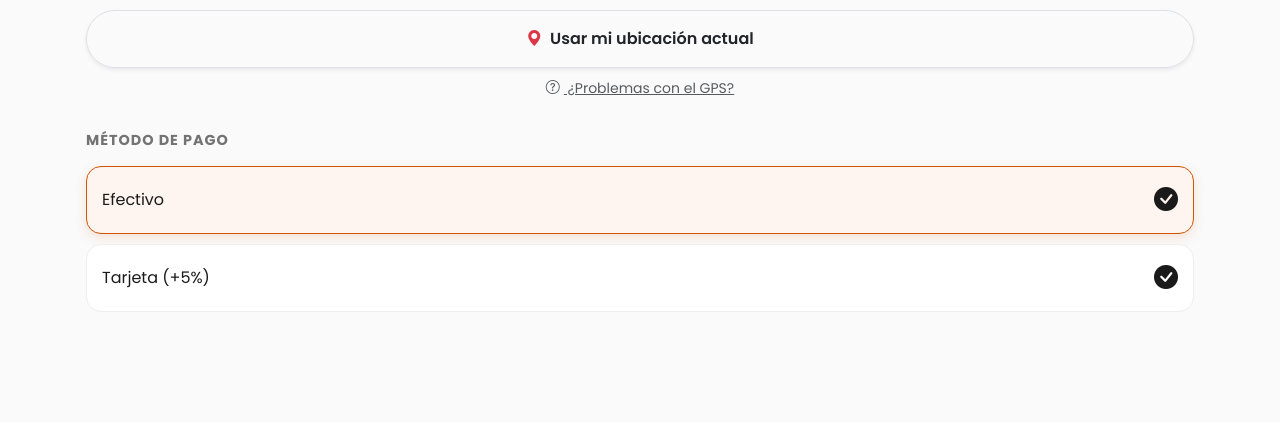
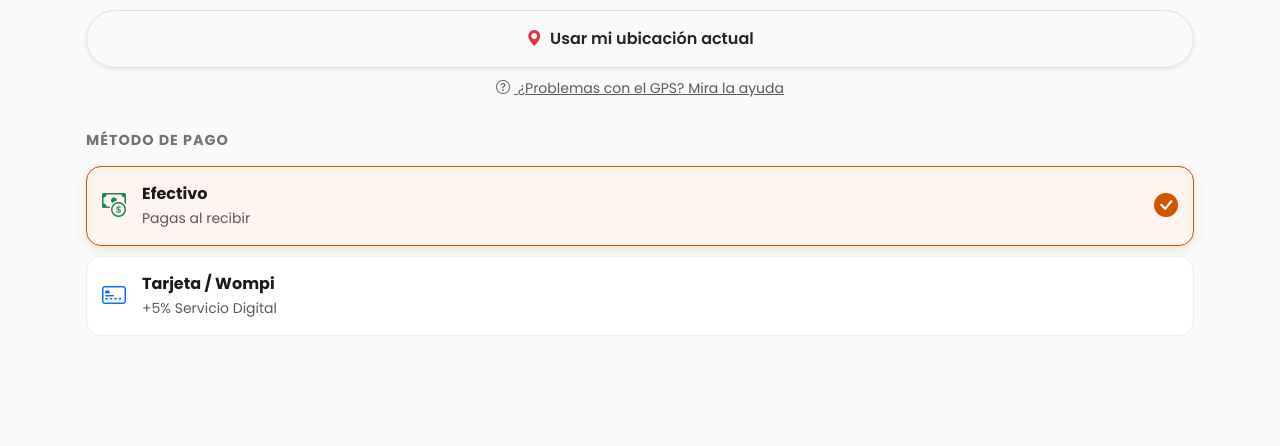
Before and after one commit to Alemancito/FoodBack, a Django app: template pedidos/templates/pedidos/checkout.html in a window 1280 px wide. Shown: the part 942-1388 px from the top of the page. Before the commit the page ends 1254 px from the top, so only its background shows below. Run offline with Django 5.2, Linux system fonts and the light colour scheme; tables that the repository leaves empty hold one stand-in row (values such as "Sample post"); the template is opened without the code that fills it: values that come from a table or form of the project are taken from there, most other values are stand-ins (such as "Sample title", 1, 10 or a date in 2020); some libraries are stand-ins or nearby versions.

Commit message:
añadiendo ultimos retoques a checkout.html y carrito vacio

```diff
--- a/pedidos/templates/pedidos/checkout.html
+++ b/pedidos/templates/pedidos/checkout.html
@@ -25,7 +25,7 @@
         input#phone_visual { border-radius: 16px; border: 1px solid #e5e7eb; background-color: #fff; padding-top: 10px; padding-bottom: 10px; height: 58px; }
         .form-section-title { font-size: 0.9rem; font-weight: 700; text-transform: uppercase; letter-spacing: 1px; margin: 30px 0 15px 0; opacity: 0.6; }
 
-        /* Contenedor Mapa Estilo Uber */
+        /* Mapa Uber Style */
         #map-container { position: relative; width: 100%; height: 250px; border-radius: var(--card-radius); overflow: hidden; border: 1px solid #eee; margin-bottom: 10px; }
         #map { width: 100%; height: 100%; background-color: #e9ecef; }
         .center-pin { position: absolute; top: 50%; left: 50%; transform: translate(-50%, -100%); z-index: 10; pointer-events: none; display: none; }
@@ -34,13 +34,15 @@
         .payment-option { display: none; }
         .payment-card { border: 1px solid #eee; border-radius: 15px; padding: 15px; cursor: pointer; transition: all 0.2s; background: white; display: flex; align-items: center; justify-content: space-between; margin-bottom: 10px; }
         .payment-option:checked + .payment-card { border-color: var(--color-accent); background-color: #fff5f0; box-shadow: 0 4px 12px rgba(211, 84, 0, 0.15); }
+        .payment-option:checked + .payment-card .bi-check-circle-fill { color: var(--color-accent); display: block; }
+        .check-icon { display: none; }
+
         .total-bar { position: fixed; bottom: 0; left: 0; width: 100%; background: white; padding: 20px; border-top-left-radius: 25px; border-top-right-radius: 25px; box-shadow: 0 -5px 20px rgba(0,0,0,0.05); z-index: 1050; }
         .btn-confirm { background-color: var(--color-dark); color: white; width: 100%; padding: 15px; border-radius: 15px; font-weight: 600; border: none; font-size: 1.1rem; transition: background 0.3s; }
         .btn-confirm:disabled { background-color: #ccc; cursor: not-allowed; opacity: 0.7; }
 
         .btn-trash-premium { width: 30px; height: 30px; border-radius: 8px; background-color: transparent; color: #b0b0b0; display: flex; align-items: center; justify-content: center; border: 1px solid transparent; transition: all 0.2s ease; cursor: pointer; }
 
-        /* SweetAlert Premium Estilos */
         .swal-premium-popup { border-radius: 24px !important; padding: 25px !important; font-family: 'Poppins', sans-serif !important; }
         .swal-premium-title { font-size: 1.5rem !important; font-weight: 700 !important; color: #111827 !important; }
         .swal-premium-confirm { border-radius: 12px !important; font-weight: 600 !important; padding: 12px 24px !important; background-color: #EF4444 !important; color: white !important; box-shadow: 0 4px 12px rgba(239, 68, 68, 0.3) !important; }
@@ -51,7 +53,7 @@
 <body>
 
     <div class="checkout-header">
-        <a href="{% url 'menu' %}" class="btn-back"><i class="bi bi-chevron-left"></i></a>
+        <a href="/" class="btn-back"><i class="bi bi-chevron-left"></i></a>
         <h5 class="m-0 fw-bold">Finalizar Pedido</h5>
     </div>
 
@@ -90,7 +92,7 @@
                     <div class="text-center py-4">
                         <i class="bi bi-cart-x fs-1 text-muted opacity-50"></i>
                         <p class="mt-2 text-muted">Tu carrito está vacío.</p>
-                        <a href="{% url 'menu' %}" class="btn btn-sm btn-outline-dark rounded-pill px-3">Ir al Menú</a>
+                        <a href="/" class="btn btn-sm btn-outline-dark rounded-pill px-3">Ir al Menú</a>
                     </div>
                 {% endif %}
             </div>
@@ -103,35 +105,39 @@
                 <div class="row g-2">
                     <div class="col-6"><div class="form-floating mb-2"><input type="text" class="form-control" id="nombre" name="nombre" placeholder="Nombre" required><label>Nombre</label></div></div>
                     <div class="col-6"><div class="form-floating mb-2"><input type="text" class="form-control" id="apellido" name="apellido" placeholder="Apellido" required><label>Apellido</label></div></div>
-                    <div class="col-12">
-                        <div class="mb-2 position-relative">
-                            <input type="tel" id="phone_visual" class="form-control" placeholder="WhatsApp">
-                            <input type="hidden" id="telefono_real" name="telefono">
-                        </div>
-                    </div>
+                    <div class="col-12"><div class="mb-2 position-relative"><input type="tel" id="phone_visual" class="form-control" placeholder="WhatsApp"><input type="hidden" id="telefono_real" name="telefono"></div></div>
                 </div>
 
                 <div class="form-section-title">Lugar de Entrega</div>
                 <div class="mb-3">
-                    <div class="form-floating mb-3">
-                        <textarea class="form-control" placeholder="Dirección" id="direccion" name="direccion" style="height: 90px; resize: none;" required></textarea>
-                        <label>Dirección exacta</label>
-                    </div>
+                    <div class="form-floating mb-3"><textarea class="form-control" placeholder="D" id="direccion" name="direccion" style="height: 90px; resize: none;" required></textarea><label>Dirección exacta</label></div>
                     <div id="map-container"><div id="map"></div><div id="uber-pin" class="center-pin"><i class="bi bi-geo-alt-fill"></i></div></div>
-                    <button type="button" class="btn btn-white border w-100 rounded-pill py-3 fw-semibold shadow-sm" onclick="detectarUbicacionInteligente(true)">
-                        <i class="bi bi-geo-alt-fill me-1 text-danger"></i> Usar mi ubicación actual
-                    </button>
-                    <div class="text-center mt-2">
-                        <a href="#" class="text-muted small fw-600" data-bs-toggle="modal" data-bs-target="#helpGPSModal">
-                            <i class="bi bi-question-circle me-1"></i> ¿Problemas con el GPS?
-                        </a>
-                    </div>
+                    <button type="button" class="btn btn-white border w-100 rounded-pill py-3 fw-semibold shadow-sm" onclick="detectarUbicacionInteligente(true)"><i class="bi bi-geo-alt-fill me-1 text-danger"></i> Usar mi ubicación actual</button>
+                    <div class="text-center mt-2"><a href="#" class="text-muted small fw-600" data-bs-toggle="modal" data-bs-target="#helpGPSModal"><i class="bi bi-question-circle me-1"></i> ¿Problemas con el GPS? Mira la ayuda</a></div>
                     <input type="hidden" name="latitud" id="lat"><input type="hidden" name="longitud" id="lng">
                 </div>
 
                 <div class="form-section-title">Método de Pago</div>
-                <label class="w-100"><input type="radio" name="metodo_pago" value="EFECTIVO" class="payment-option" checked onchange="actualizarTotal()"><div class="payment-card"><div>Efectivo</div><i class="bi bi-check-circle-fill fs-4 check-icon"></i></div></label>
-                <label class="w-100"><input type="radio" name="metodo_pago" value="TARJETA" class="payment-option" onchange="actualizarTotal()"><div class="payment-card"><div>Tarjeta (+5%)</div><i class="bi bi-check-circle-fill fs-4 check-icon"></i></div></label>
+                <label class="w-100">
+                    <input type="radio" name="metodo_pago" value="EFECTIVO" class="payment-option" checked onchange="actualizarTotal()">
+                    <div class="payment-card">
+                        <div class="d-flex align-items-center gap-3">
+                            <i class="bi bi-cash-coin fs-4 text-success"></i>
+                            <div><div class="fw-bold">Efectivo</div><small class="text-muted">Pagas al recibir</small></div>
+                        </div>
+                        <i class="bi bi-check-circle-fill fs-4 check-icon"></i>
+                    </div>
+                </label>
+                <label class="w-100">
+                    <input type="radio" name="metodo_pago" value="TARJETA" class="payment-option" onchange="actualizarTotal()">
+                    <div class="payment-card">
+                        <div class="d-flex align-items-center gap-3">
+                            <i class="bi bi-credit-card-2-front fs-4 text-primary"></i>
+                            <div><div class="fw-bold">Tarjeta / Wompi</div><small class="text-muted" style="color: var(--color-accent);">+5% Servicio Digital</small></div>
+                        </div>
+                        <i class="bi bi-check-circle-fill fs-4 check-icon"></i>
+                    </div>
+                </label>
 
                 <div class="total-bar">
                     <button type="submit" class="btn-confirm" id="btn-finalizar" disabled>Realizar Pedido <span id="total-display">${{ total_productos }}</span></button>
@@ -148,7 +154,7 @@
                     <ul class="nav nav-pills nav-fill mb-3"><li class="nav-item"><button class="nav-link active rounded-pill" data-bs-toggle="pill" data-bs-target="#tab-iphone">iPhone</button></li><li class="nav-item"><button class="nav-link rounded-pill" data-bs-toggle="pill" data-bs-target="#tab-android">Android</button></li></ul>
                     <div class="tab-content pt-2">
                         <div class="tab-pane fade show active" id="tab-iphone"><p class="small text-muted">1. Toca <b>"AA"</b> en Safari.<br>2. Configuración del sitio web.<br>3. Cambia Ubicación a <b>Permitir</b>.</p></div>
-                        <div class="tab-pane fade" id="tab-android"><p class="small text-muted">1. Activa el GPS del móvil.<br>2. Toca el candado junto a la URL.<br>3. Activa permisos de ubicación.</p></div>
+                        <div class="tab-pane fade" id="tab-android"><p class="small text-muted">1. Activa GPS.<br>2. Toca el candado junto a la URL.<br>3. Activa permisos de ubicación.</p></div>
                     </div>
                 </div>
             </div>
@@ -209,13 +215,7 @@
                 showCancelButton: true,
                 confirmButtonText: 'Sí, eliminar',
                 cancelButtonText: 'Cancelar',
-                customClass: {
-                    popup: 'swal-premium-popup',
-                    title: 'swal-premium-title',
-                    confirmButton: 'swal-premium-confirm',
-                    cancelButton: 'swal-premium-cancel',
-                    actions: 'swal2-actions'
-                },
+                customClass: { popup: 'swal-premium-popup', title: 'swal-premium-title', confirmButton: 'swal-premium-confirm', cancelButton: 'swal-premium-cancel', actions: 'swal2-actions' },
                 buttonsStyling: false
             })
             .then((result) => {
@@ -225,13 +225,12 @@
                     .then(data => {
                         if(data.status === 'ok') {
                             if(data.vacio) {
-                                // CAMBIO AQUÍ: En lugar de reload, manipulamos el DOM
                                 document.getElementById('checkout-form-container').style.display = 'none';
                                 document.getElementById('resumen-carrito').innerHTML = `
                                     <div class="text-center py-4">
                                         <i class="bi bi-cart-x fs-1 text-muted opacity-50"></i>
                                         <p class="mt-2 text-muted">Tu carrito está vacío.</p>
-                                        <a href="/menu/" class="btn btn-sm btn-outline-dark rounded-pill px-3">Ir al Menú</a>
+                                        <a href="/" class="btn btn-sm btn-outline-dark rounded-pill px-3">Ir al Menú</a>
                                     </div>`;
                             } else {
                                 document.getElementById('resumen-carrito').innerHTML = data.html;
```
